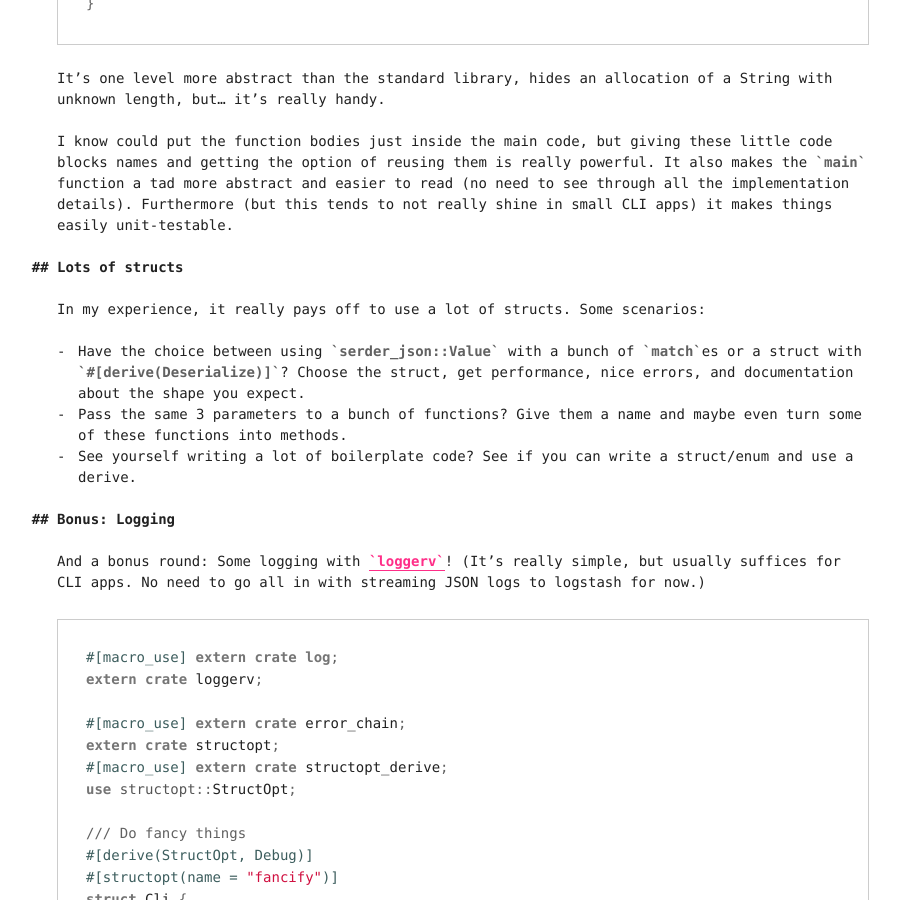
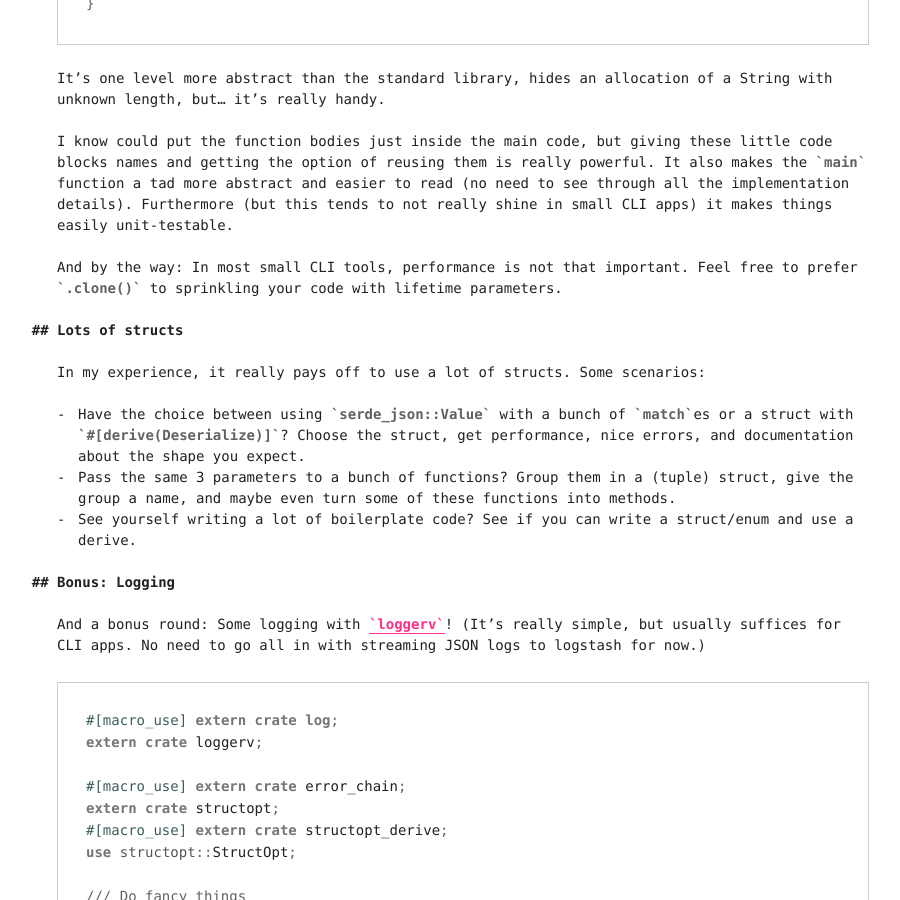
Before and after one commit to killercup/scribbles, a Jekyll site: the page built from _posts/2017-08-31-rust-cli-tips.md, in a window 1280 px wide and 900 px high, scrolled down 4738 px. Shown: the whole window, without its empty margins (177-1077 px from the left). Built offline with Jekyll 4.4.1, drawn with Linux system fonts in a browser that asks for light colours.

Commit message:
CLI tips: Perf don't matter, smaller fixes

```diff
--- a/_posts/2017-08-31-rust-cli-tips.md
+++ b/_posts/2017-08-31-rust-cli-tips.md
@@ -207,12 +207,14 @@ It's one level more abstract than the standard library, hides an allocation of a
 
 I know could put the function bodies just inside the main code, but giving these little code blocks names and getting the option of reusing them is really powerful. It also makes the `main` function a tad more abstract and easier to read (no need to see through all the implementation details). Furthermore (but this tends to not really shine in small CLI apps) it makes things easily unit-testable.
 
+And by the way: In most small CLI tools, performance is not that important. Feel free to prefer `.clone()` to sprinkling your code with lifetime parameters.
+
 ## Lots of structs
 
 In my experience, it really pays off to use a lot of structs. Some scenarios:
 
-- Have the choice between using `serder_json::Value` with a bunch of `match`es or a struct with `#[derive(Deserialize)]`? Choose the struct, get performance, nice errors, and documentation about the shape you expect.
-- Pass the same 3 parameters to a bunch of functions? Give them a name and maybe even turn some of these functions into methods.
+- Have the choice between using `serde_json::Value` with a bunch of `match`es or a struct with `#[derive(Deserialize)]`? Choose the struct, get performance, nice errors, and documentation about the shape you expect.
+- Pass the same 3 parameters to a bunch of functions? Group them in a (tuple) struct, give the group a name, and maybe even turn some of these functions into methods.
 - See yourself writing a lot of boilerplate code? See if you can write a struct/enum and use a derive.
 
 ## Bonus: Logging
```
